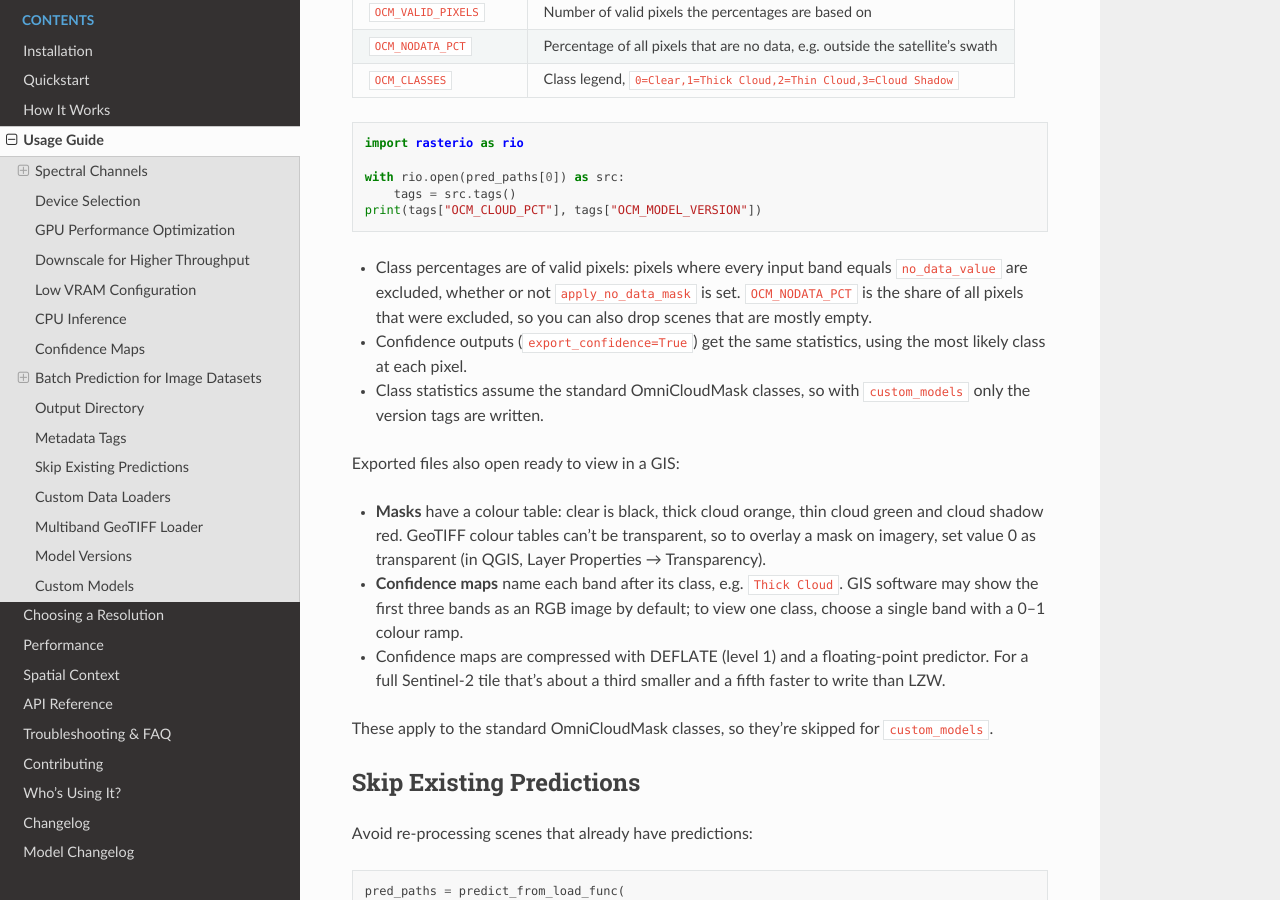
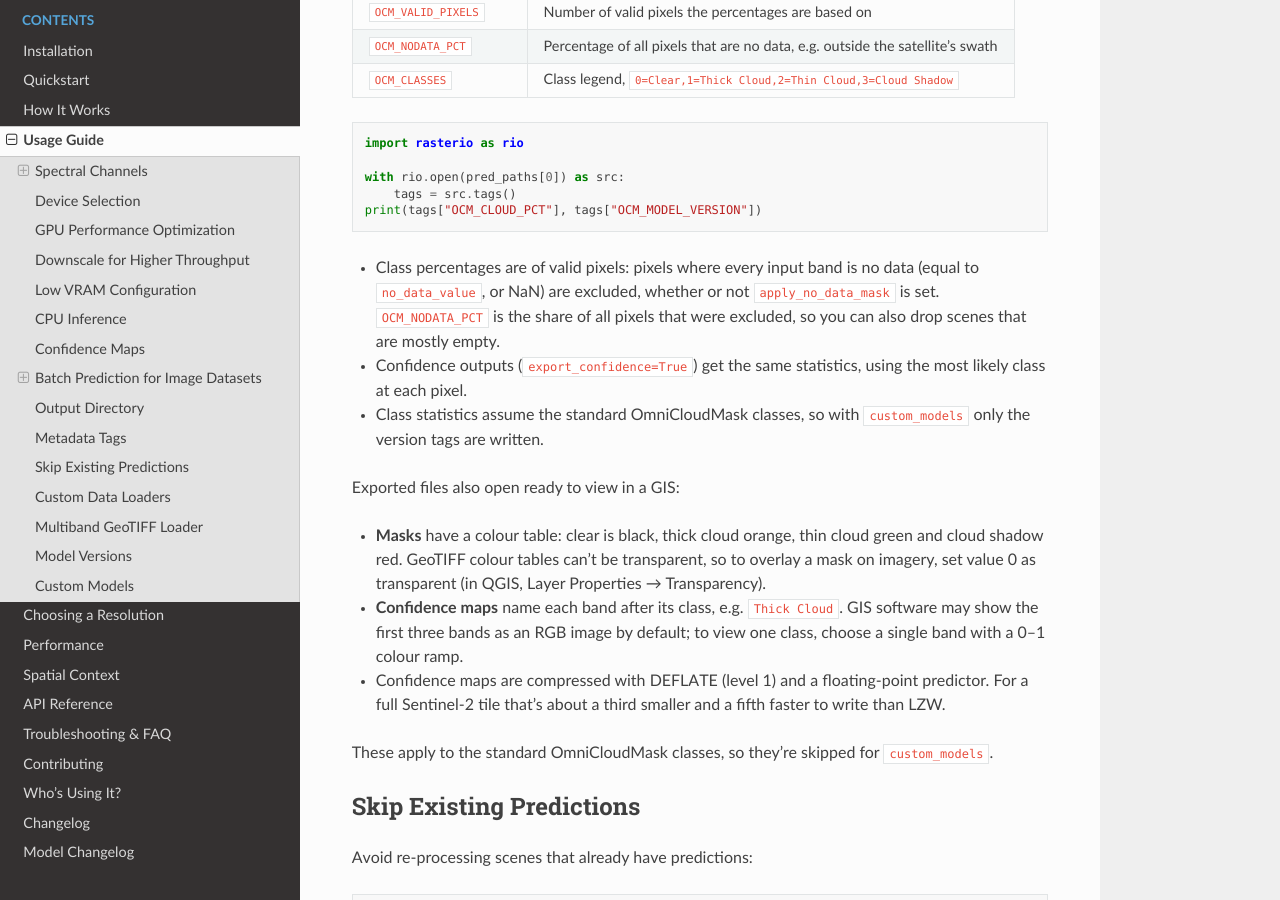
Before and after one commit to DPIRD-DMA/OmniCloudMask, a Sphinx documentation site: the page built from docs/usage.md, in a window 1280 px wide and 900 px high, scrolled down 5361 px. Built offline with Sphinx 7.4.7 and the Read the Docs theme 3.1.0, drawn with Linux system fonts in a browser that asks for light colours; the version number could not be read and is left out.

Commit message:
Say NaN pixels are no data in the metadata tags docs
Co-Authored-By: Claude Opus 5.5 (1M context) <noreply@anthropic.com>

````diff
--- a/docs/usage.md
+++ b/docs/usage.md
@@ -240,7 +240,7 @@ with rio.open(pred_paths[0]) as src:
 print(tags["OCM_CLOUD_PCT"], tags["OCM_MODEL_VERSION"])
 ```
 
-- Class percentages are of valid pixels: pixels where every input band equals `no_data_value` are excluded, whether or not `apply_no_data_mask` is set. `OCM_NODATA_PCT` is the share of all pixels that were excluded, so you can also drop scenes that are mostly empty.
+- Class percentages are of valid pixels: pixels where every input band is no data (equal to `no_data_value`, or NaN) are excluded, whether or not `apply_no_data_mask` is set. `OCM_NODATA_PCT` is the share of all pixels that were excluded, so you can also drop scenes that are mostly empty.
 - Confidence outputs (`export_confidence=True`) get the same statistics, using the most likely class at each pixel.
 - Class statistics assume the standard OmniCloudMask classes, so with `custom_models` only the version tags are written.
 
````
